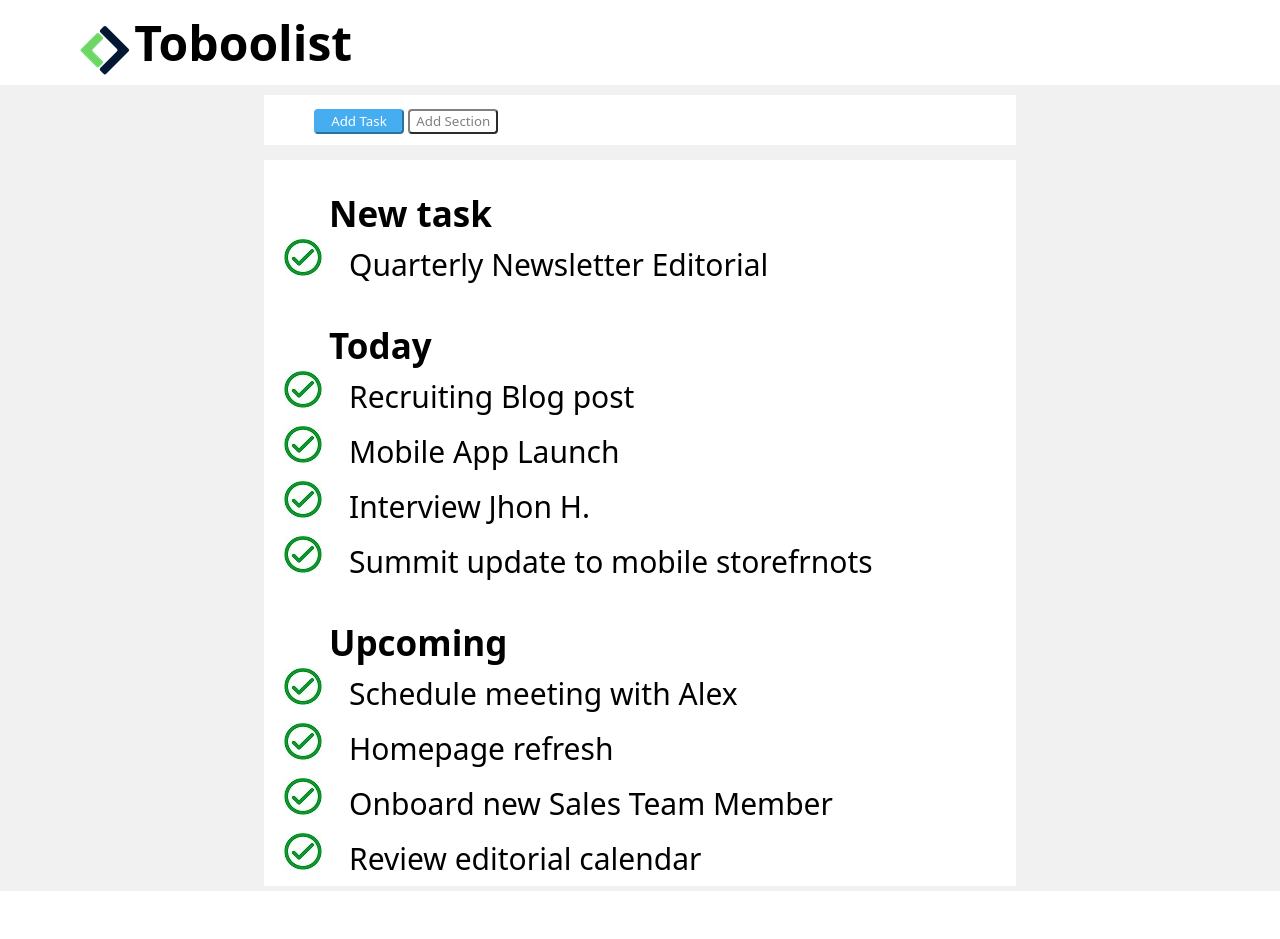
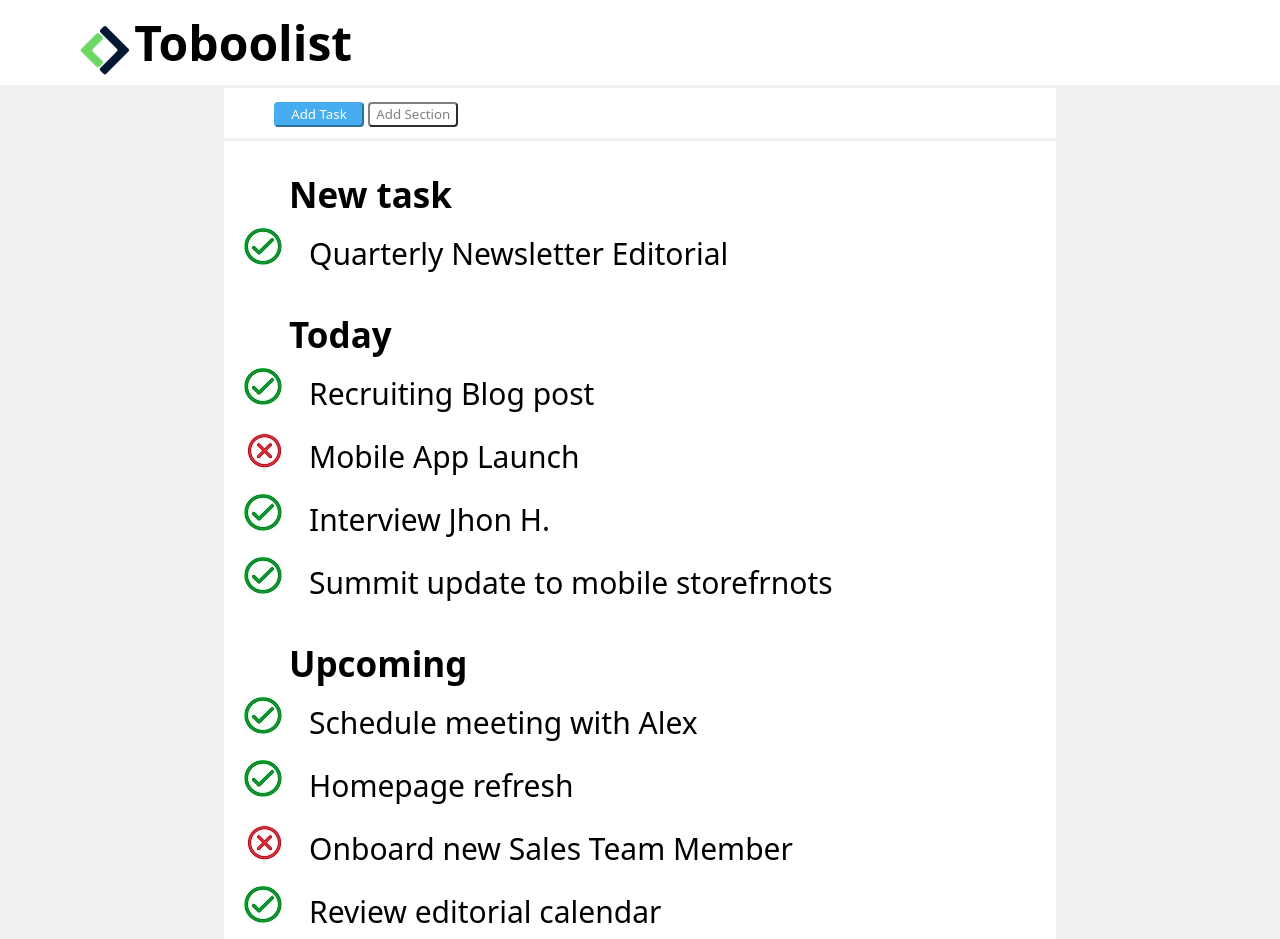
Before and after one commit to ColluraV/html-css-toboolist, a plain HTML site: page index.html in a window 1280 px wide. Before the commit the page ends 891 px from the top, so only its background shows below. Drawn offline with Linux system fonts and the light colour scheme.

Commit message:
semplificato codeice e corrette dimensioni

```diff
--- a/index.html
+++ b/index.html
@@ -37,14 +37,14 @@
 
                 <ul> <span class="Nome-lista">Today </span>
                     <li>Recruiting Blog post</li>
-                    <li>Mobile App Launch</li>
+                    <li class="negativo">Mobile App Launch</li>
                     <li>Interview Jhon H.</li>
                     <li>Summit update to mobile storefrnots</li>
                 </ul>
                 <ul> <span class="Nome-lista">Upcoming </span>
                     <li>Schedule meeting with Alex</li>
                     <li>Homepage refresh</li>
-                    <li>Onboard new Sales Team Member</li>
+                    <li class="negativo">Onboard new Sales Team Member</li>
                     <li>Review editorial calendar</li>
                 </ul>
 
--- a/style.css
+++ b/style.css
@@ -55,14 +55,16 @@
 
 .bottoni{
     display: block;
-   /* width: 800px;*/
-    background-color: white;
-    border-top: 10px solid rgb(241, 241, 241);
-    border-left: 33vh solid rgb(241, 241, 241);
-    border-right: 33vh solid rgb(241, 241, 241);
-    border-bottom: 5px  solid rgb(241, 241, 241);
     padding-left: 50px;
     line-height: 50px;
+}
+
+.bottoni, #Newsletter{
+    background-color: rgb(255, 255, 255);
+    background-color: white;
+    border-top: 3px solid rgb(241, 241, 241);
+    border-left: 28vh solid rgb(241, 241, 241);
+    border-right: 28vh solid rgb(241, 241, 241);
 }
 
 .b-task{
@@ -84,9 +86,6 @@
     height: 25px;
 }
 
-
-
-
 body{
     display: inline-block;
     width: 100%;
@@ -98,31 +97,27 @@ body{
     font-size: 35px;
 }
 
-
 #Newsletter{
 
     padding-left: 25px;
     display: block;
-    background-color: rgb(255, 255, 255);
-    background-color: white;
-    border-top: 10px solid rgb(241, 241, 241);
-    border-left: 33vh solid rgb(241, 241, 241);
-    border-right: 33vh solid rgb(241, 241, 241);
-    border-bottom: 5px  solid rgb(241, 241, 241);
 }
+
 li{
-
+    padding-top: 8px;
     font-weight: 500;
     line-height: 55px;
     font-size: 30px;
     padding-left: 20px;
-    vertical-align: middle ;
-
+    vertical-align: middle;
 }
 
 ul {
     margin-top: 30px;
     list-style-image: url(img/positivo.jpg) ;
+}
 
 
+.negativo{
+    list-style-image: url(img/negativo.jpg) ;
 }
```
